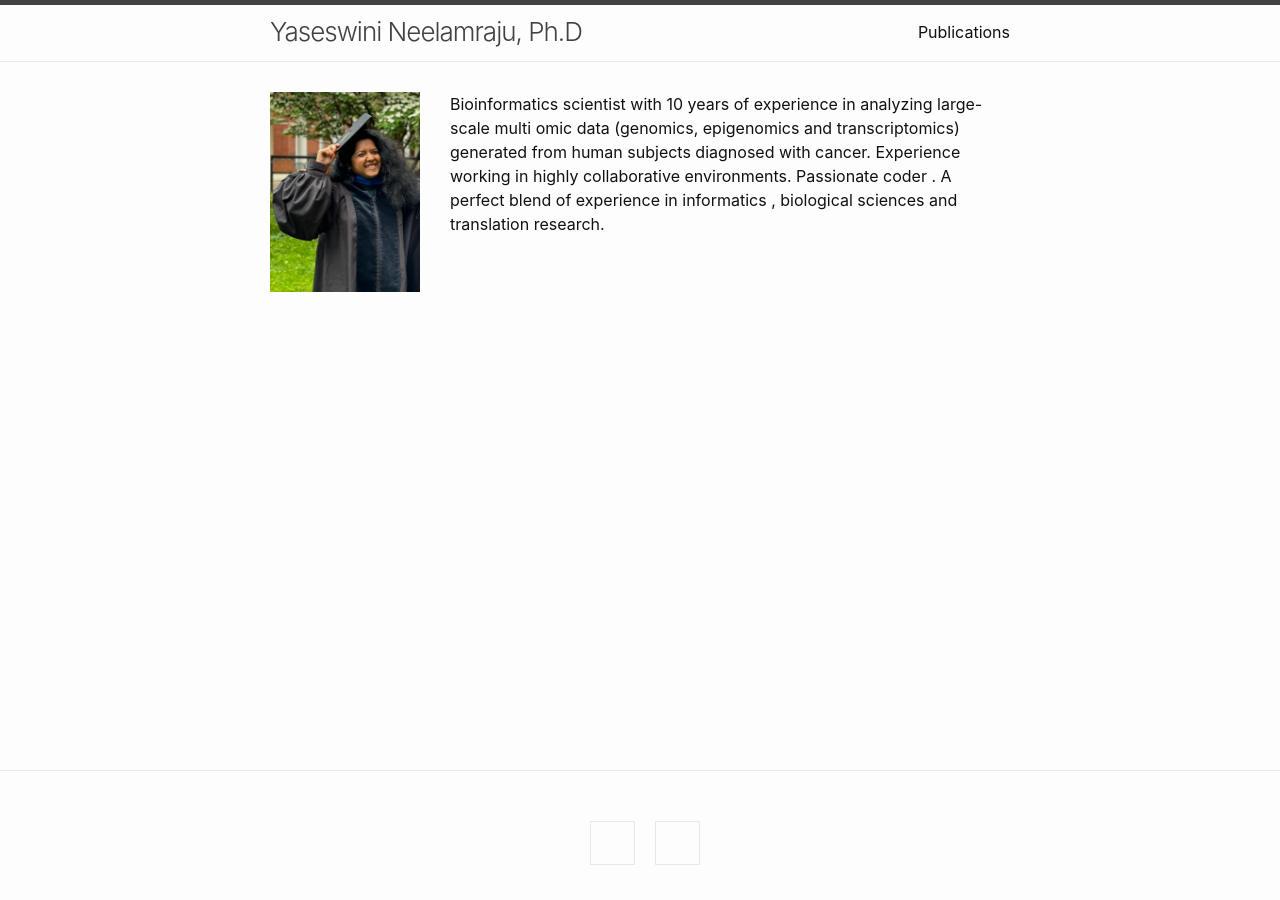
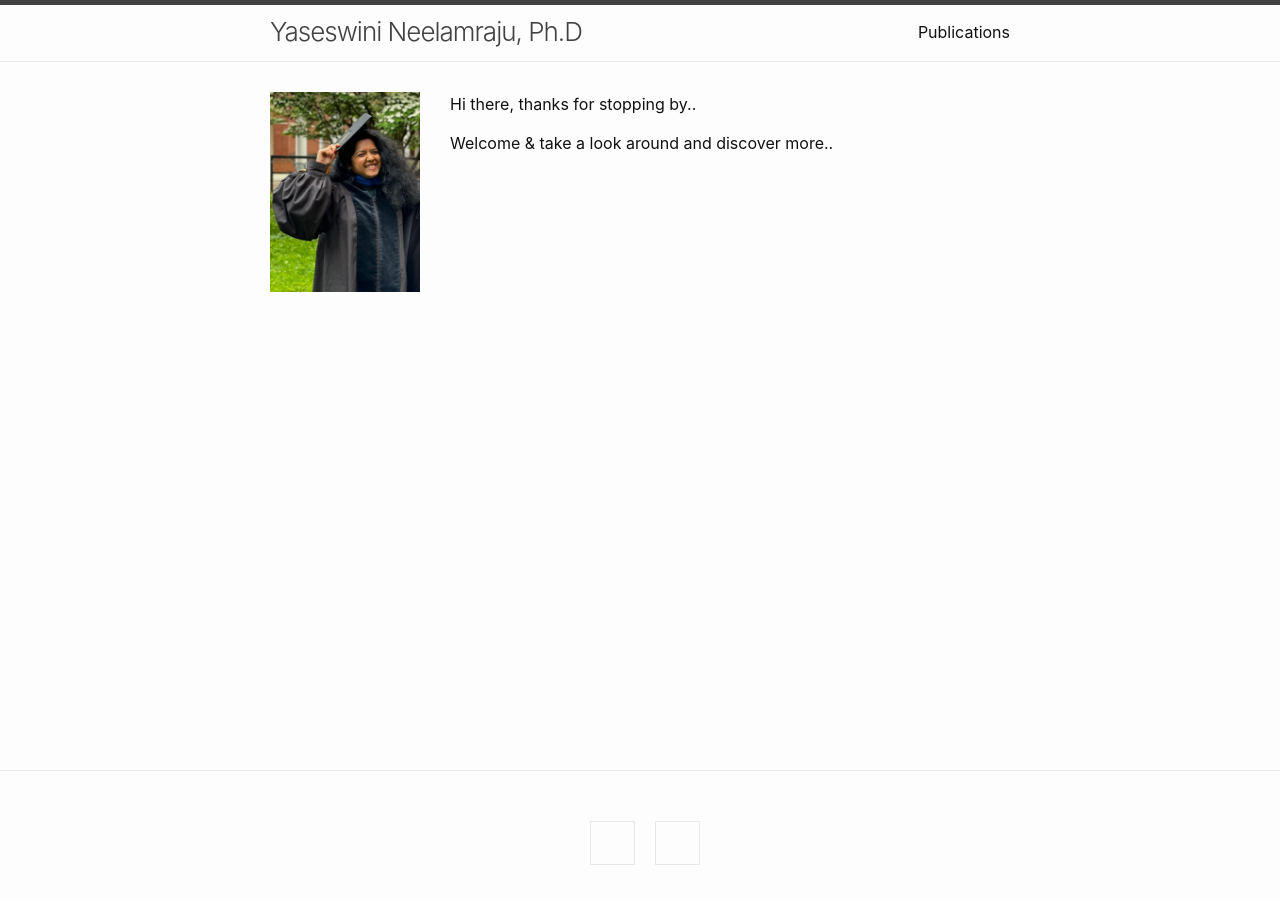
Before and after one commit to Yaseswini/YNWebPage.github.io, a Jekyll site: the page built from index.md, in a window 1280 px wide. Built offline with Jekyll 4.4.1, drawn with Linux system fonts in a browser that asks for light colours; our own code applies the rules of GitHub Pages for plain Markdown files.

Commit message:
Update index.md
Removed the description and added a landing page text

```diff
--- a/index.md
+++ b/index.md
@@ -3,4 +3,6 @@
   <img src="images/YN.jpg" alt="YNimage" style="width: 150px; height: 200px;"/>
 </div>
 
-Bioinformatics scientist with 10 years of experience in analyzing large-scale multi omic data (genomics, epigenomics and transcriptomics) generated from human subjects diagnosed with cancer. Experience working in highly collaborative environments. Passionate coder . A perfect blend of experience in informatics , biological sciences and translation research.
+Hi there, thanks for stopping by..
+
+Welcome & take a look around and discover more..
```
